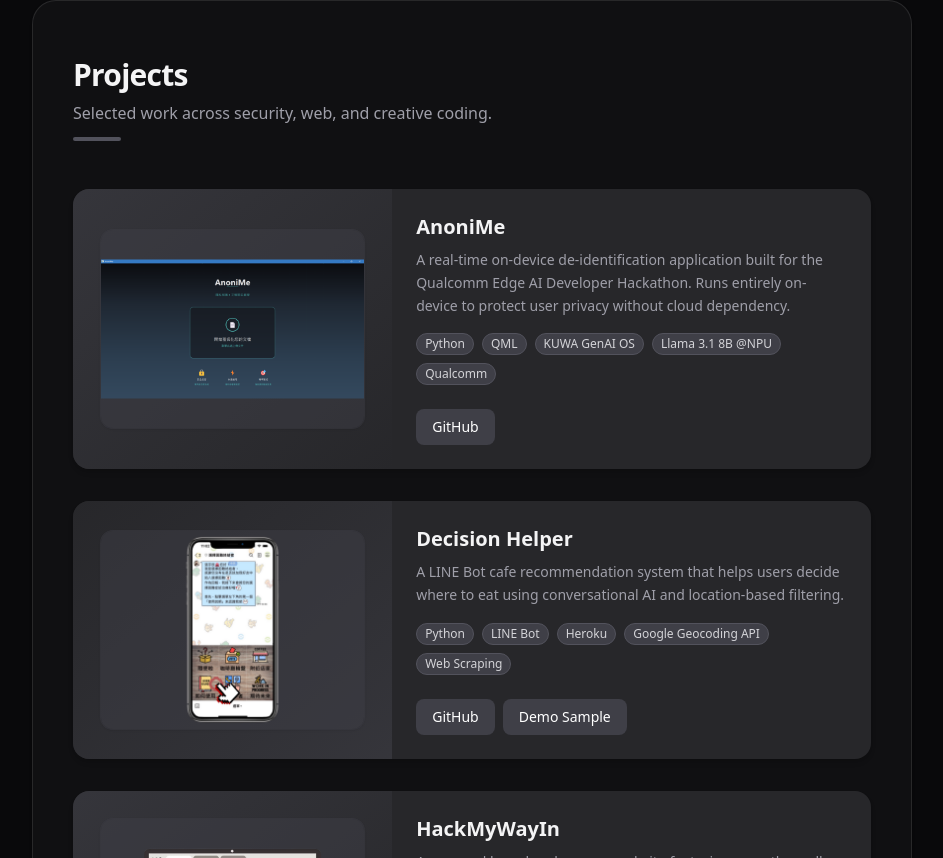
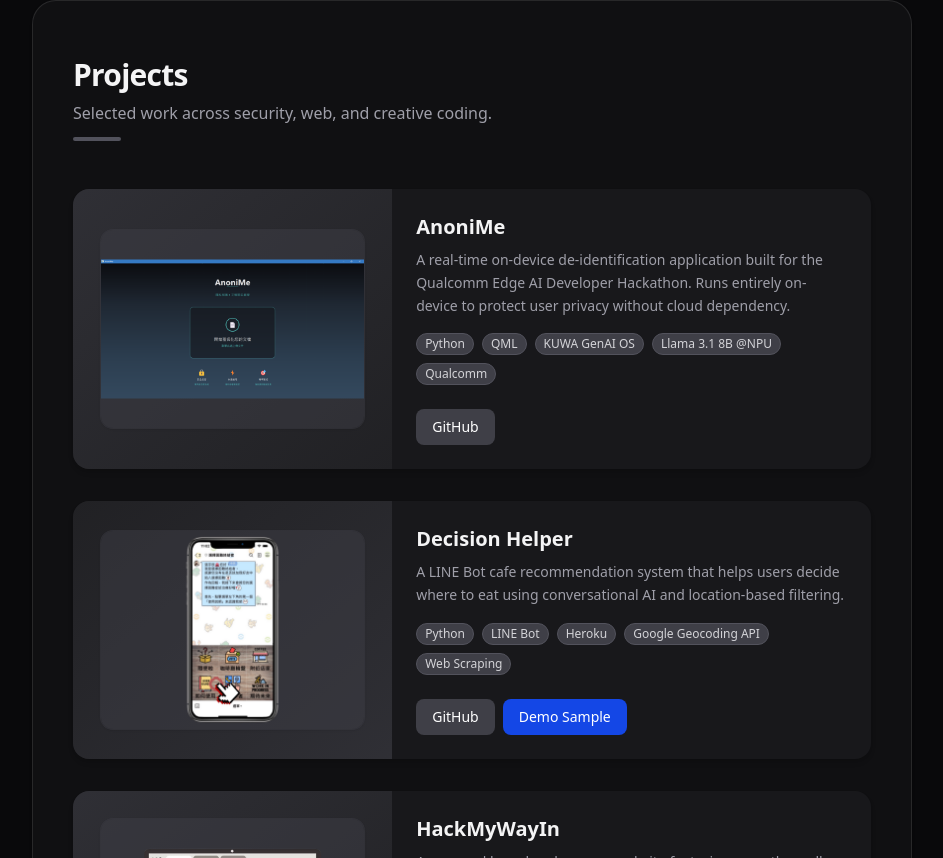
Before and after one commit to Lucas-Chu-0209/HackMyWayIn, a Next.js app: page / in a window 1280 px wide. Shown: the part 2082-2940 px from the top of the page, without its empty margins (8-951 px from the left). Built offline with nearby package versions, Linux system fonts and the light colour scheme.

Commit message:
change projectcard bg color

```diff
--- a/src/components/ProjectCard.tsx
+++ b/src/components/ProjectCard.tsx
@@ -18,8 +18,8 @@
 
 export default function ProjectCard({ title, description, tags, github, demo, writeup, theme, image }: ProjectCardProps) {
   const bg = theme === "A"
-    ? "bg-white dark:bg-zinc-800"
-    : "bg-zinc-50 dark:bg-zinc-800";
+    ? "bg-white dark:bg-zinc-900"
+    : "bg-zinc-50 dark:bg-zinc-900";
   const mediaBg = theme === "A"
     ? "bg-gradient-to-br from-zinc-100 to-zinc-200 dark:from-zinc-700/60 dark:to-zinc-800/60"
     : "bg-gradient-to-br from-zinc-200 to-zinc-100 dark:from-zinc-800/60 dark:to-zinc-700/60";
@@ -80,7 +80,7 @@
               href={demo}
               target="_blank"
               rel="noopener noreferrer"
-              className="inline-flex items-center gap-1.5 px-4 py-2 text-sm font-medium rounded-lg bg-zinc-700 text-white hover:bg-zinc-600 transition-colors focus:outline-none focus-visible:ring-2 focus-visible:ring-zinc-500"
+              className="inline-flex items-center gap-1.5 px-4 py-2 text-sm font-medium rounded-lg bg-blue-700 text-white hover:bg-zinc-600 transition-colors focus:outline-none focus-visible:ring-2 focus-visible:ring-zinc-500"
             >
               Demo Sample
             </a>
```
